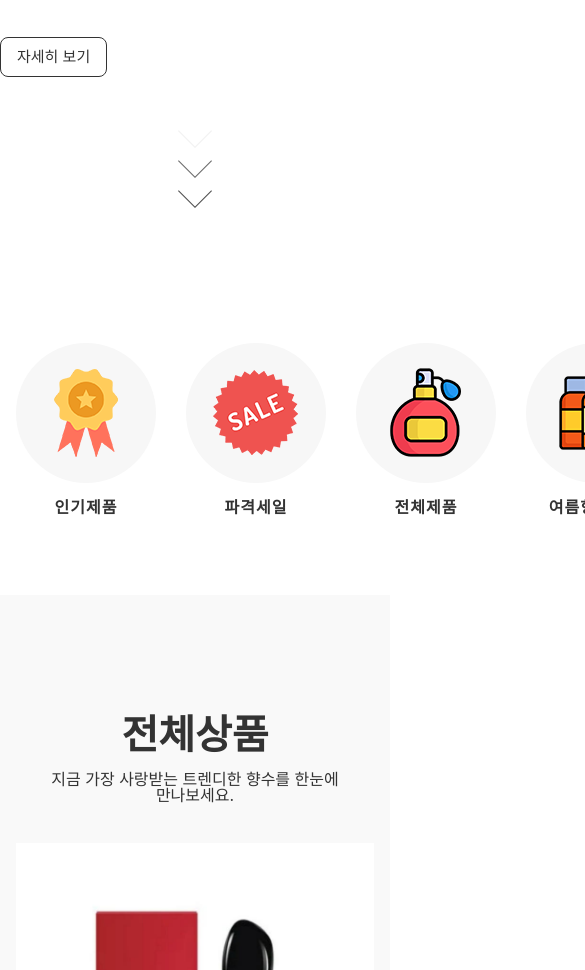
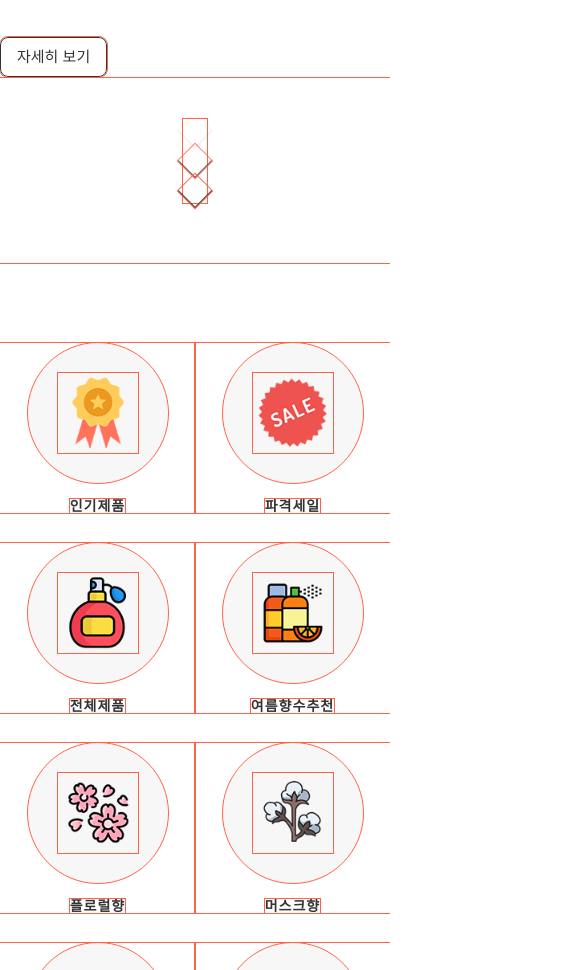
Before and after one commit to RainbowWorks/trend_perfume, a plain HTML site: page index.html in a window 390 px wide. Shown: the part 581-1551 px from the top of the page, 585 px wide, since content can reach past the window. Drawn offline with Linux system fonts and the light colour scheme; a web font is replaced by a local one.

Commit message:
Add files via upload

```diff
--- a/css/style.css
+++ b/css/style.css
@@ -383,11 +383,13 @@ body {
     align-items: flex-end;
     position: relative;
     gap: 3rem;
+
+    margin: 8rem auto;
 }
 
 .main_lnk .inner .itm {
     display: flex;
-    margin: 8rem 0;
+
     flex-direction: column;
     align-items: center;
     justify-content: center;
@@ -418,6 +420,73 @@ body {
 .main_lnk .inner .itm strong {
     font-weight: 600;
     letter-spacing: 1px;
+}
+
+@media (max-width:768px) {
+    .main_lnk {}
+
+    .main_lnk .inner {
+        display: flex;
+        align-items: flex-end;
+        position: relative;
+        gap: 3rem;
+
+        /* r */
+        display: grid;
+        grid-template-columns: repeat(auto-fit, minmax(160px, 1fr));
+        height: auto;
+        gap: 3rem 0;
+
+    }
+
+    .main_lnk .inner .itm {
+        display: flex;
+        flex-direction: column;
+        align-items: center;
+        justify-content: center;
+        gap: 1.6rem;
+        flex: 1;
+
+        /* r */
+        height: auto;
+
+    }
+
+    .main_lnk .inner .itm i {
+        height: 14rem;
+        width: 14rem;
+        background: var(--backgroud-color);
+
+        display: flex;
+        align-items: center;
+        justify-content: center;
+
+        border-radius: 50%;
+        overflow: hidden;
+
+        /* r */
+    }
+
+    .main_lnk .inner .itm i img {
+        width: 100px;
+        height: 100px;
+
+        object-fit: cover;
+
+        /* r */
+        width: 80px;
+        height: 80px;
+    }
+
+    .main_lnk .inner .itm strong {
+        font-weight: 600;
+        letter-spacing: 1px;
+
+        /* r */
+        font-size: 14px;
+        text-align: center;
+        white-space: nowrap;
+    }
 }
 
 .main_product {
@@ -562,5 +631,5 @@ body {
 
 
 * {
-    outline: 1px solid tomato--;
+    outline: 1px solid tomato;
 }
```
